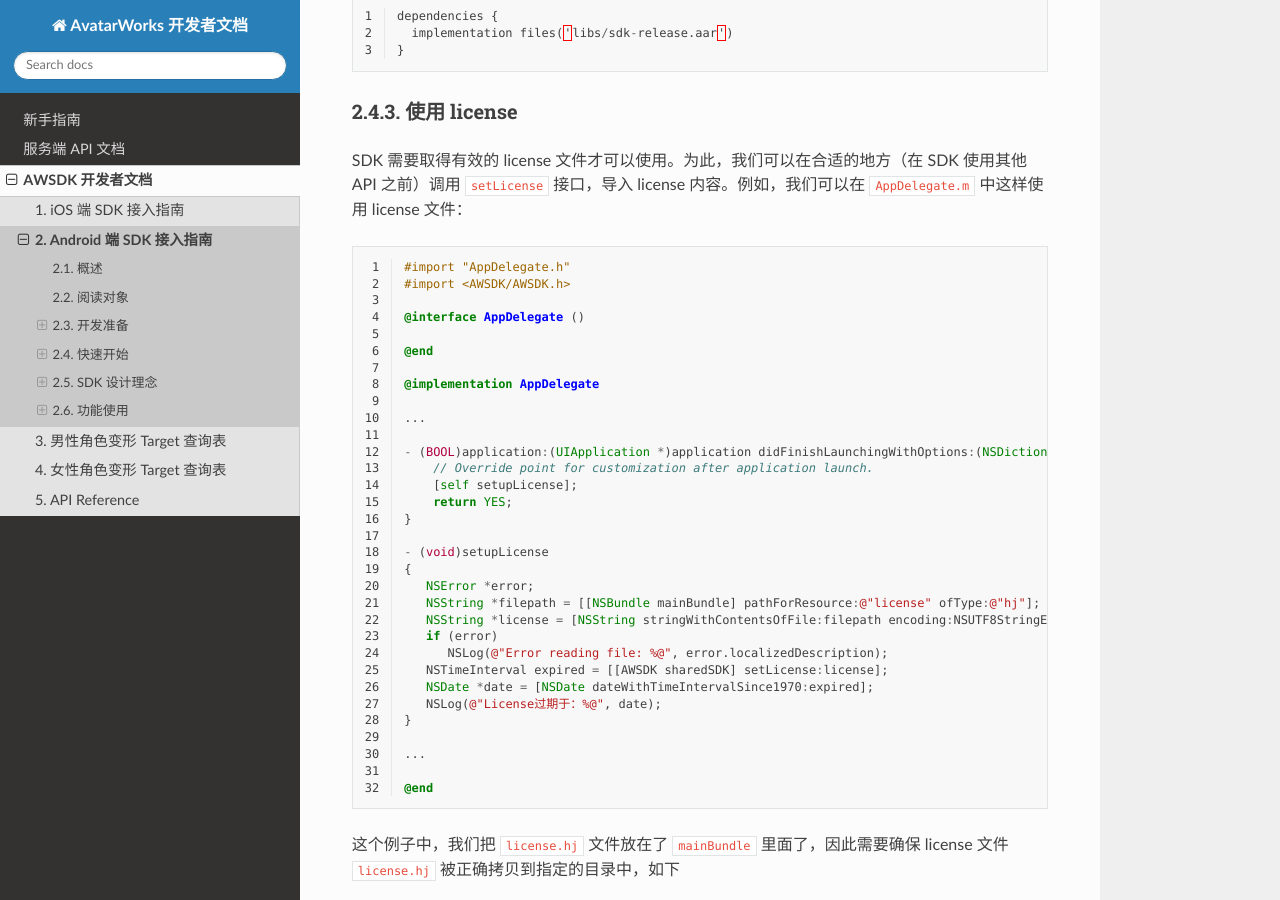
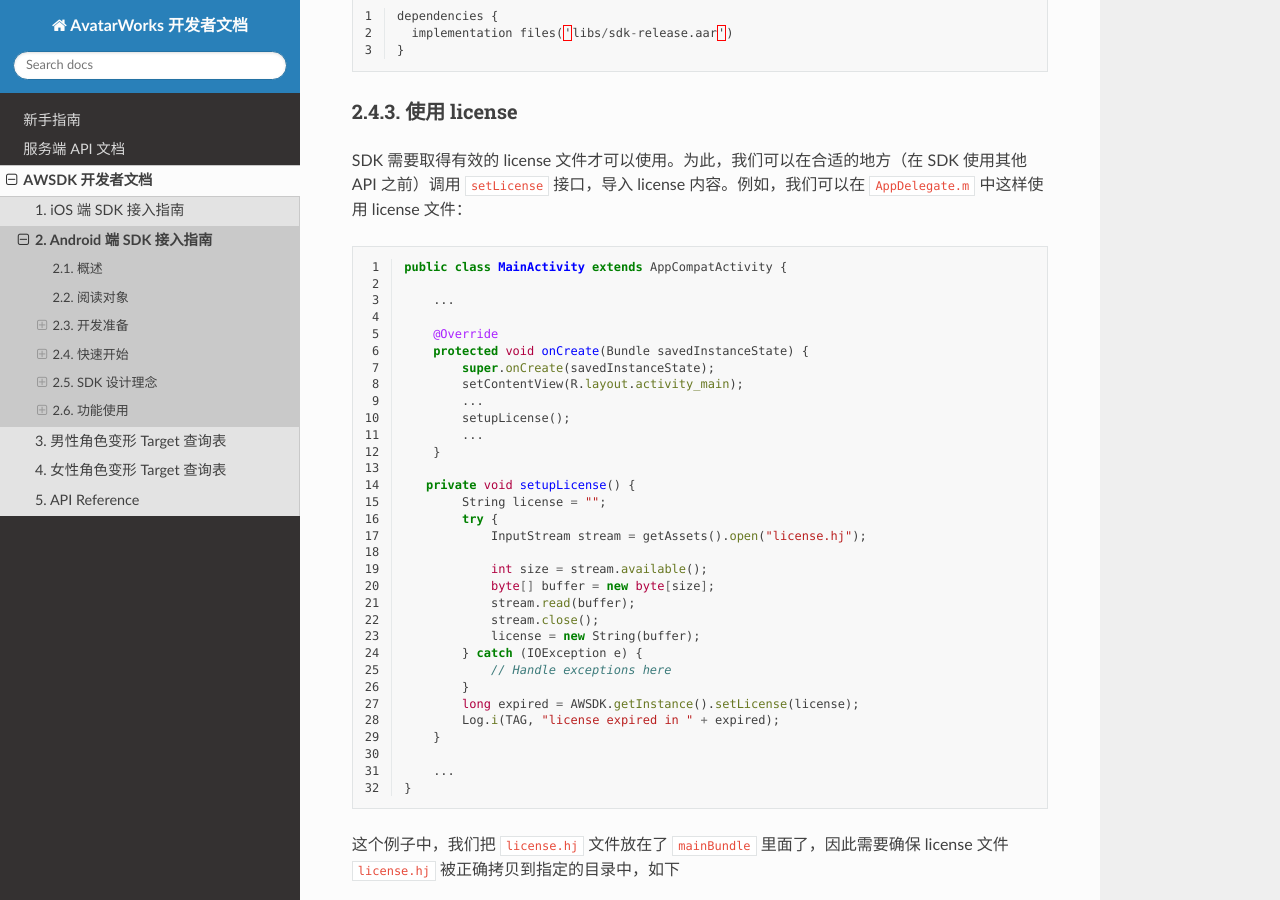
Before and after one commit to avatarworks/doc, a Sphinx documentation site: the page built from source/awsdk/android.rst, in a window 1280 px wide and 900 px high, scrolled down 1316 px. Built offline with Sphinx 7.4.7 and the Read the Docs theme 2.0.0, drawn with Linux system fonts in a browser that asks for light colours.

Commit message:
Update android.rst

```diff
--- a/source/awsdk/android.rst
+++ b/source/awsdk/android.rst
@@ -75,41 +75,41 @@ SDK 集成
 
 SDK 需要取得有效的 license 文件才可以使用。为此，我们可以在合适的地方（在 SDK 使用其他 API 之前）调用 ``setLicense`` 接口，导入 license 内容。例如，我们可以在 ``AppDelegate.m`` 中这样使用 license 文件：
 
-.. code-block:: objc
-   :linenos:
+.. code-block:: java
+    :linenos:
 
-   #import "AppDelegate.h"
-   #import <AWSDK/AWSDK.h>
+    public class MainActivity extends AppCompatActivity {
 
-   @interface AppDelegate ()
+        ...
 
-   @end
+        @Override
+        protected void onCreate(Bundle savedInstanceState) {
+            super.onCreate(savedInstanceState);
+            setContentView(R.layout.activity_main);
+            ...
+            setupLicense();
+            ...
+        }
 
-   @implementation AppDelegate
+       private void setupLicense() {
+            String license = "";
+            try {
+                InputStream stream = getAssets().open("license.hj");
 
-   ...
+                int size = stream.available();
+                byte[] buffer = new byte[size];
+                stream.read(buffer);
+                stream.close();
+                license = new String(buffer);
+            } catch (IOException e) {
+                // Handle exceptions here
+            }
+            long expired = AWSDK.getInstance().setLicense(license);
+            Log.i(TAG, "license expired in " + expired);
+        }
 
-   - (BOOL)application:(UIApplication *)application didFinishLaunchingWithOptions:(NSDictionary *)launchOptions {
-       // Override point for customization after application launch.
-       [self setupLicense];
-       return YES;
-   }
-
-   - (void)setupLicense
-   {
-      NSError *error;
-      NSString *filepath = [[NSBundle mainBundle] pathForResource:@"license" ofType:@"hj"];
-      NSString *license = [NSString stringWithContentsOfFile:filepath encoding:NSUTF8StringEncoding error:&error];
-      if (error)
-         NSLog(@"Error reading file: %@", error.localizedDescription);
-      NSTimeInterval expired = [[AWSDK sharedSDK] setLicense:license];
-      NSDate *date = [NSDate dateWithTimeIntervalSince1970:expired];
-      NSLog(@"License过期于：%@", date);
-   }
-
-   ...
-
-   @end
+        ...
+    }
 
 这个例子中，我们把 ``license.hj`` 文件放在了 ``mainBundle`` 里面了，因此需要确保 license 文件 ``license.hj`` 被正确拷贝到指定的目录中，如下
 
```
